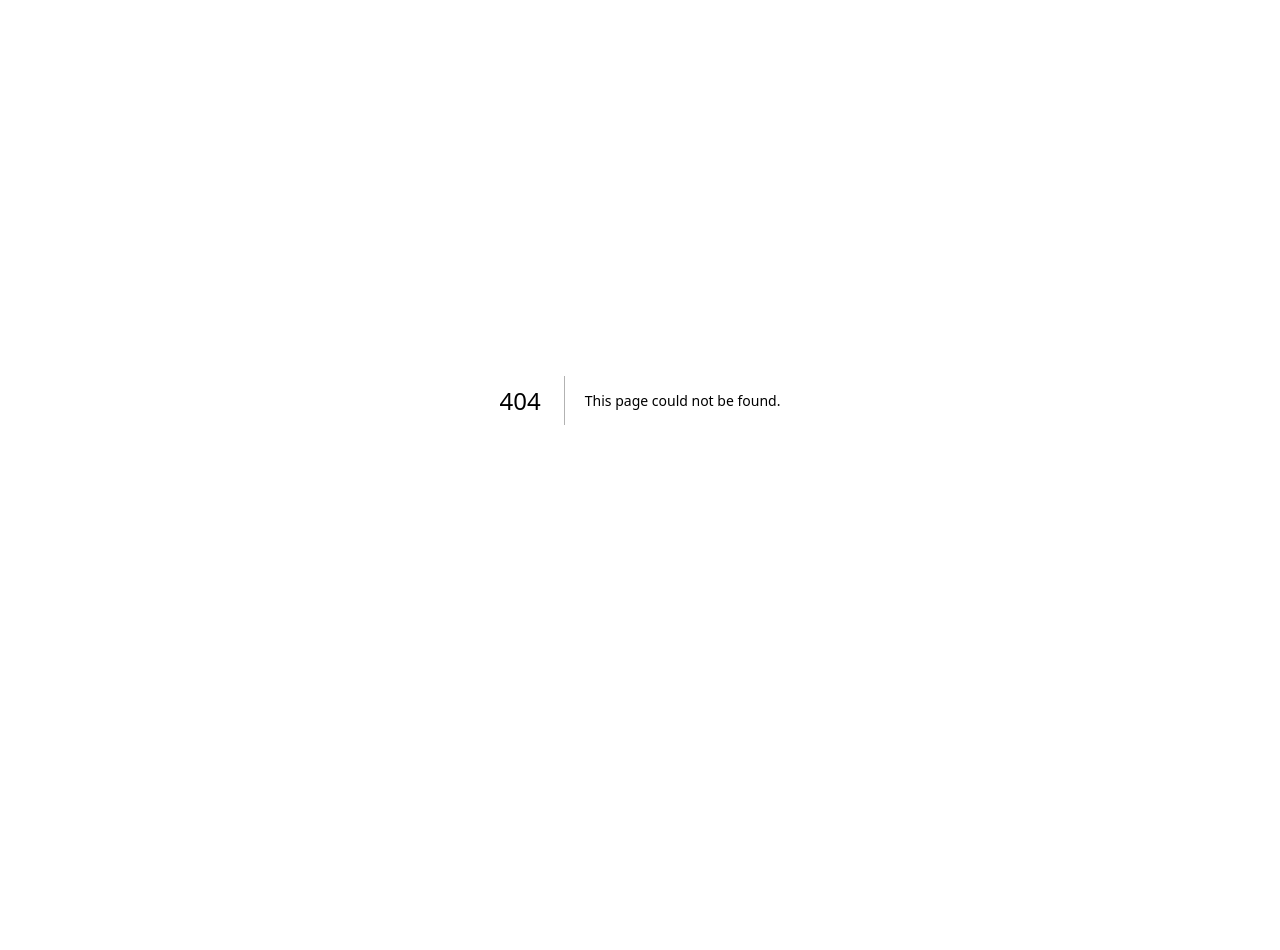
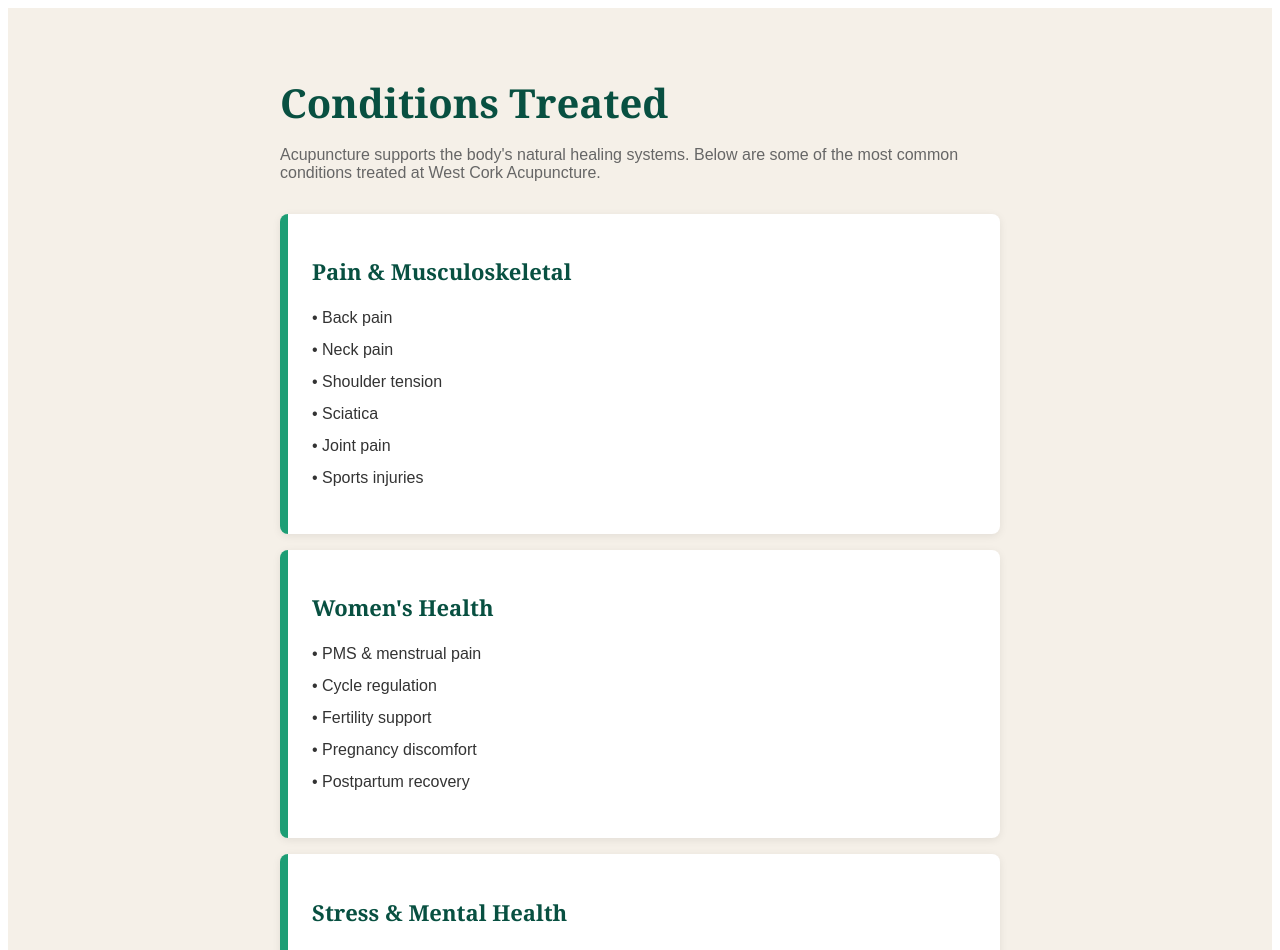
Before and after one commit to jamieenglish15-gif/west-cork-acupuncture-frontend, a Next.js app: page /conditions in a window 1280 px wide. Before the commit this address had no page. Shown: the top 950 px of the page. Before the commit the page ends 800 px from the top, so only its background shows below. Built offline with nearby package versions, Linux system fonts and the light colour scheme.

Commit message:
Create conditions.js

```diff
--- /dev/null
+++ b/pages/conditions.js
@@ -0,0 +1,56 @@
+export default function Conditions() {
+  const conditions = [
+    {
+      title: "Pain & Musculoskeletal",
+      items: ["Back pain", "Neck pain", "Shoulder tension", "Sciatica", "Joint pain", "Sports injuries"]
+    },
+    {
+      title: "Women's Health",
+      items: ["PMS & menstrual pain", "Cycle regulation", "Fertility support", "Pregnancy discomfort", "Postpartum recovery"]
+    },
+    {
+      title: "Stress & Mental Health",
+      items: ["Stress", "Anxiety", "Burnout", "Sleep issues", "Emotional imbalance"]
+    },
+    {
+      title: "Digestive Health",
+      items: ["IBS", "Bloating", "Nausea", "Slow digestion", "Gut motility issues"]
+    },
+    {
+      title: "Skin & Cosmetic",
+      items: ["Fine lines", "Dull complexion", "Acne", "Facial tension", "Circulation support"]
+    }
+  ];
+
+  return (
+    <div style={{ fontFamily: "Georgia, serif", background: "#F5F0E8", minHeight: "100vh", padding: "40px" }}>
+      <div style={{ maxWidth: "720px", margin: "0 auto" }}>
+
+        <h1 style={{ fontSize: "40px", color: "#085041", marginBottom: "12px" }}>Conditions Treated</h1>
+        <p style={{ fontFamily: "sans-serif", color: "#666", marginBottom: "32px" }}>
+          Acupuncture supports the body's natural healing systems. Below are some of the most common conditions treated at West Cork Acupuncture.
+        </p>
+
+        <div style={{ display: "flex", flexDirection: "column", gap: "16px" }}>
+          {conditions.map(section => (
+            <div key={section.title} style={{ background: "white", padding: "24px", borderRadius: "8px", borderLeft: "8px solid #1D9E75", boxShadow: "0 2px 8px rgba(0,0,0,0.08)" }}>
+              <h2 style={{ fontSize: "22px", color: "#085041", marginBottom: "12px" }}>{section.title}</h2>
+              <ul style={{ fontFamily: "sans-serif", color: "#333", lineHeight: "2", paddingLeft: "0", listStyle: "none" }}>
+                {section.items.map(item => (
+                  <li key={item}>• {item}</li>
+                ))}
+              </ul>
+            </div>
+          ))}
+        </div>
+
+        <div style={{ textAlign: "center", marginTop: "40px" }}>
+          <a href="/book" style={{ background: "#1D9E75", color: "white", padding: "14px 40px", borderRadius: "8px", textDecoration: "none", fontFamily: "sans-serif", fontSize: "16px" }}>
+            Book Appointment
+          </a>
+        </div>
+
+      </div>
+    </div>
+  );
+}
```
